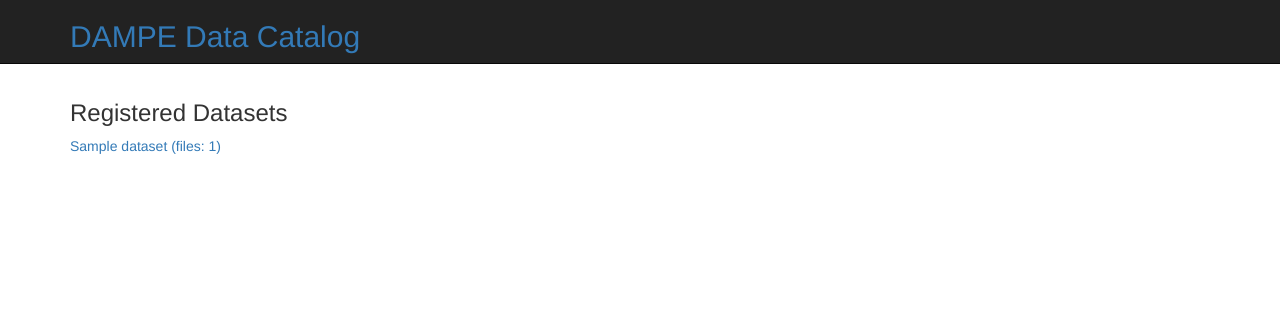
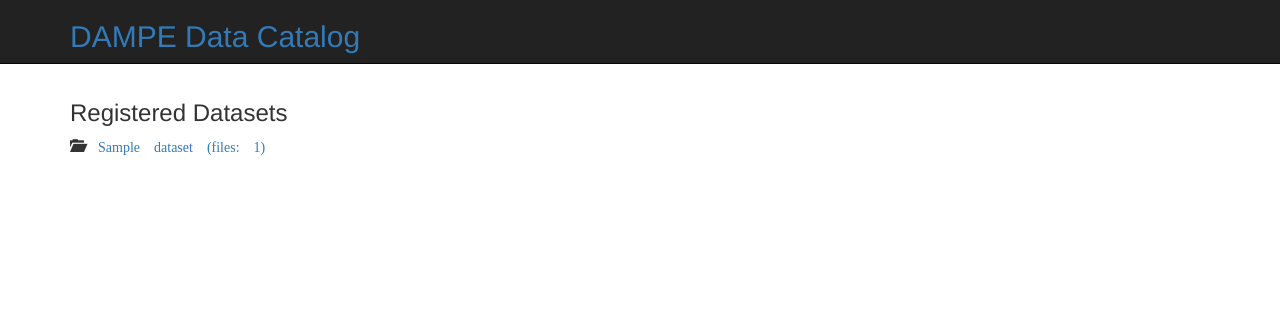
Before and after one commit to zimmerst/DampeDataCatalog, a Flask app: template DampeDataCatalog/core/templates/files/dataset.html in a window 1280 px wide. Shown: the top 324 px of the page. Run offline with Flask 2, Linux system fonts and the light colour scheme; the template is opened without the code that fills it: most values are stand-ins (such as "Sample title", 1, 10 or a date in 2020); parts of the project's set-up code (start-up, migrations or seed data) failed here and were passed over; some libraries are stand-ins or nearby versions.

```diff
--- a/DampeDataCatalog/core/templates/files/dataset.html
+++ b/DampeDataCatalog/core/templates/files/dataset.html
@@ -3,6 +3,6 @@
 {% block content %}
 	<h3> Registered Datasets </h3>
 	{% for ds in datasets %}
-	<p> <a href="{{ url_for('files.list', slug=ds.slug) }}">{{ ds.name }} (files: {{ ds.files | length }})</a></p>
+	<p> <span class="glyphicon glyphicon-folder-open"> <a href="{{ url_for('files.list', slug=ds.slug) }}">{{ ds.name }} (files: {{ ds.files | length }})</a></p>
 	{% endfor %}
 {% endblock %}
```
